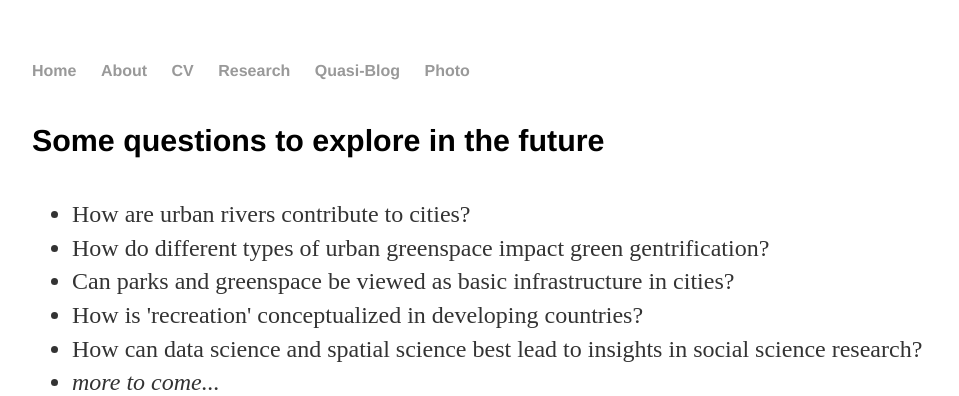
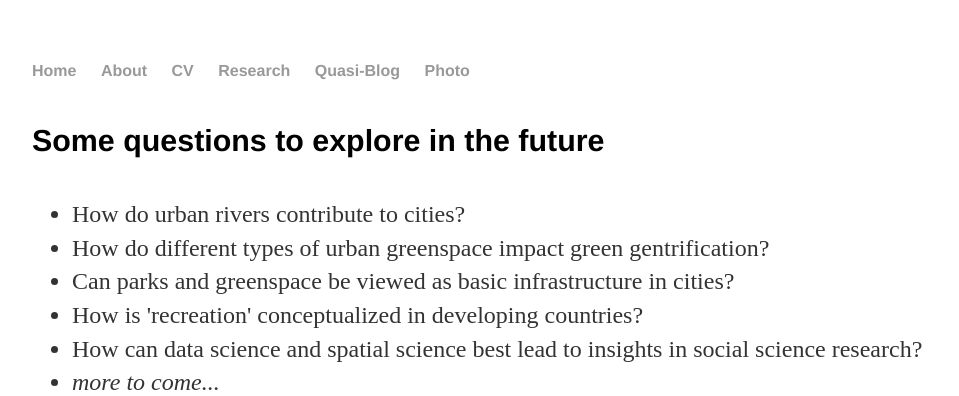
Before and after one commit to scottogletree/ogletrees.github.io, a Jekyll site: the page built from research/other_research.html, in a window 1280 px wide. Shown: the top 396 px of the page, without its empty margins (160-1119 px from the left). Built offline with Jekyll 4.4.1, drawn with Linux system fonts in a browser that asks for light colours.

Commit message:
Update other_research.html

```diff
--- a/research/other_research.html
+++ b/research/other_research.html
@@ -6,7 +6,7 @@ title: Research - Other - S Ogletree
 
 <h4>Some questions to explore in the future</h3>
 <ul>
-  <li>How are urban rivers contribute to cities?</li>
+  <li>How do urban rivers contribute to cities?</li>
   <li>How do different types of urban greenspace impact green gentrification?</li>
   <li>Can parks and greenspace be viewed as basic infrastructure in cities?</li>
       <li>How is 'recreation' conceptualized in developing countries?</li>
```
